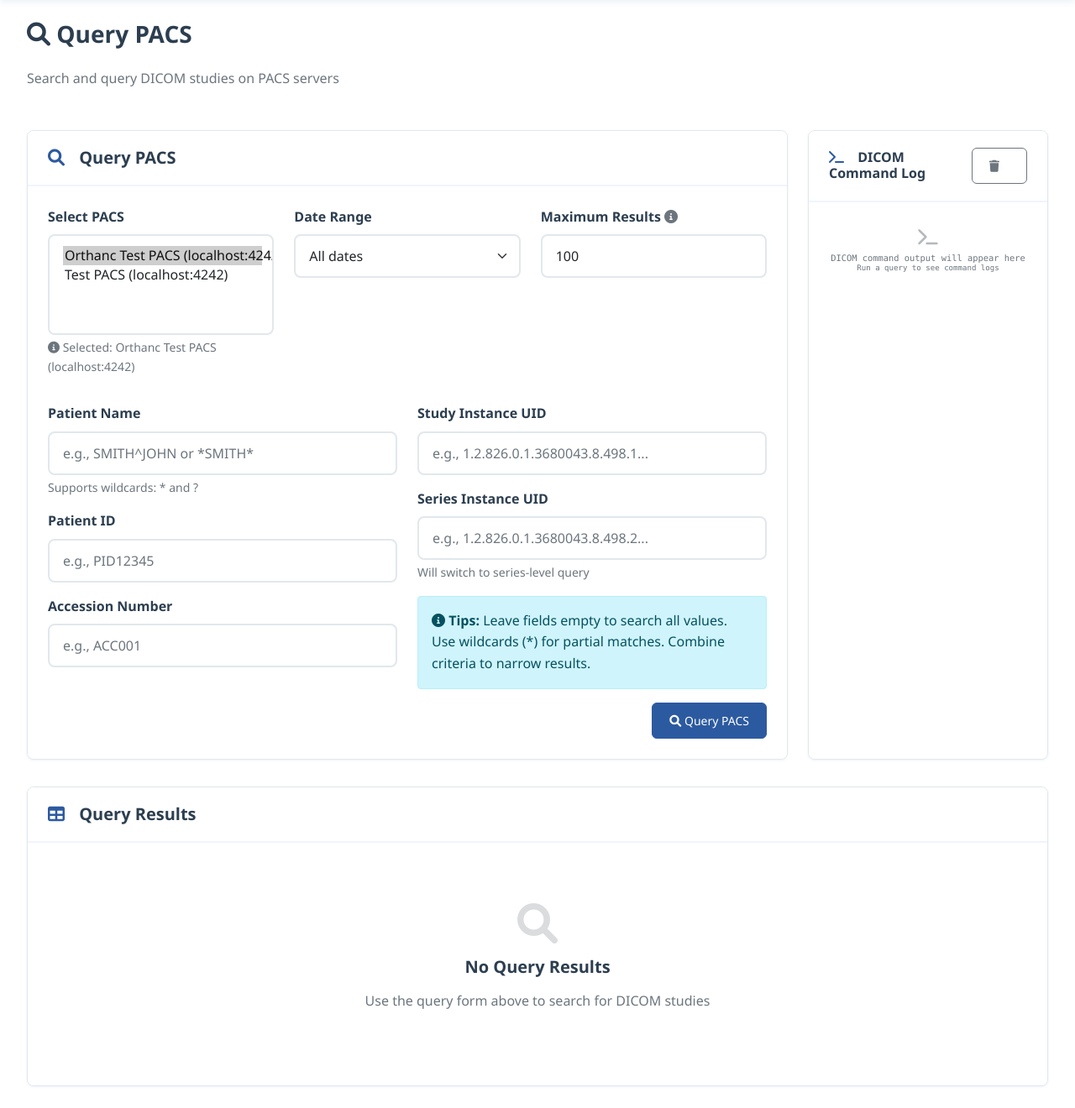
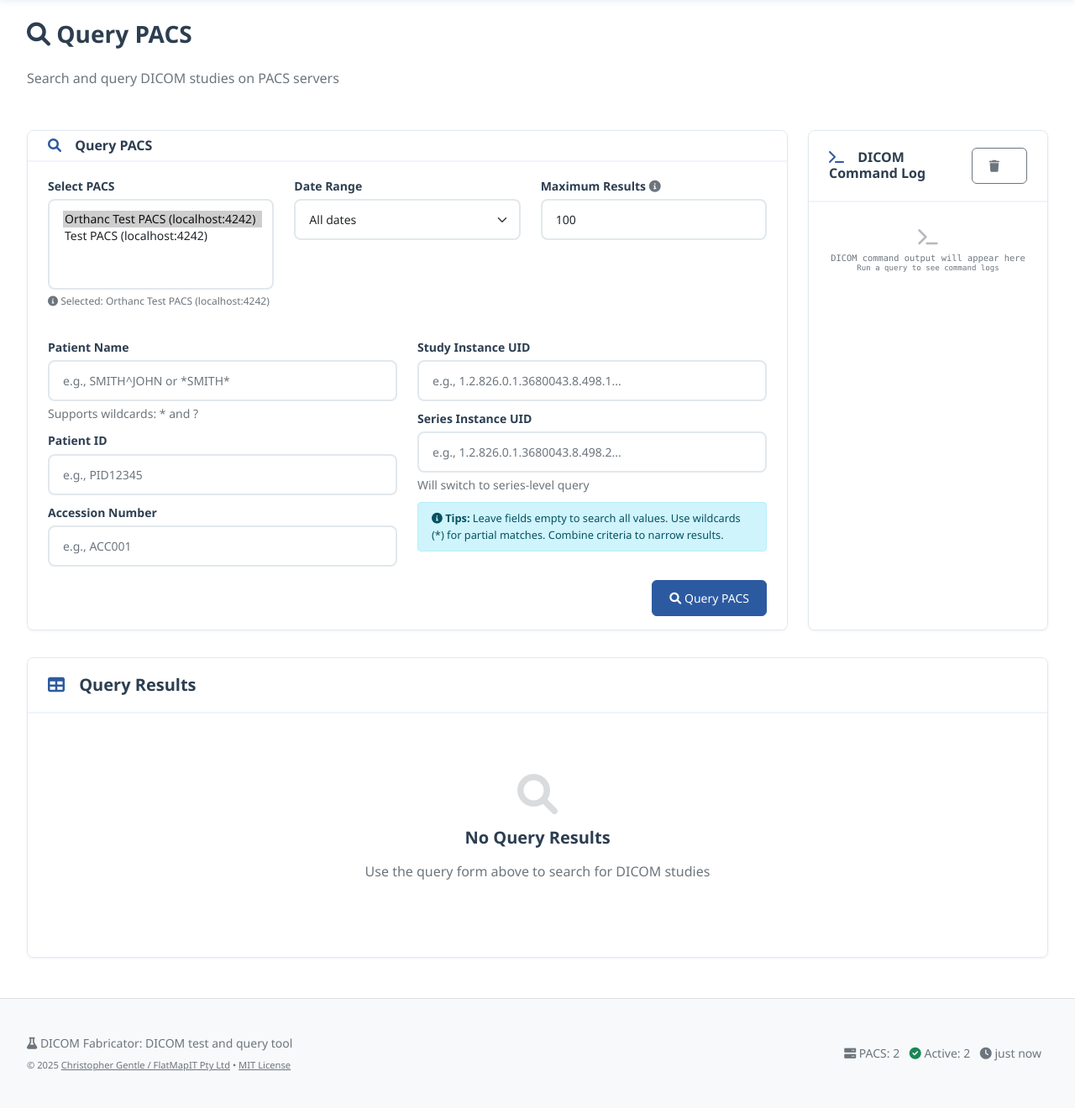
Before and after one commit to flatmapit/dicom-fabricator, a Flask app: page / in a window 1280 px wide. Shown: the part 149-1469 px from the top of the page at 84% size. After the commit the page ends 1425 px from the top, so only its background shows below. Run offline with Flask 3, Linux system fonts and the light colour scheme; some libraries are stand-ins or nearby versions.

Commit message:
ui: Make PACS query area compact and remove density options
- Reduce PACS column width from 45px to 15px (much more compact)
- Remove density control buttons and always use compact styling
- Make query form area compact:
  * Reduce card header padding and use h6 instead of h5
  * Reduce card body padding
  * Use form-control-sm and form-select-sm for smaller inputs
  * Use small labels with reduced margins
  * Reduce spacing between form elements (mb-3 to mb-2)
  * Make tips alert smaller with reduced padding
  * Use btn-sm for query button instead of btn-lg
- Apply compact table styling by default:
  * 0.8rem font size for table
  * Reduced padding for table cells
  * Smaller badges and buttons
  * Simplified CSS without density options
- Remove all density control functions and localStorage preferences

The entire PACS query interface is now consistently compact and efficient.

```diff
--- a/templates/query_pacs.html
+++ b/templates/query_pacs.html
@@ -11,27 +11,27 @@
 </div>
 
 <!-- Query Form -->
-<div class="row mb-4">
+<div class="row mb-3">
     <div class="col-xl-9">
         <div class="card">
-            <div class="card-header">
-                <h5 class="mb-0"><i class="fas fa-search"></i> Query PACS</h5>
+            <div class="card-header py-2">
+                <h6 class="mb-0"><i class="fas fa-search"></i> Query PACS</h6>
             </div>
-            <div class="card-body">
+            <div class="card-body py-3">
                 <form id="pacsQueryForm">
-                    <div class="row mb-3">
+                    <div class="row mb-2">
                         <div class="col-md-4">
-                            <label for="queryPacsSelect" class="form-label">Select PACS</label>
-                            <select id="queryPacsSelect" class="form-select" multiple>
+                            <label for="queryPacsSelect" class="form-label small mb-1">Select PACS</label>
+                            <select id="queryPacsSelect" class="form-select form-select-sm" multiple>
                                 <option value="">Loading...</option>
                             </select>
-                            <div id="selectedPacsHint" class="form-text mt-1" style="display: none;">
+                            <div id="selectedPacsHint" class="form-text mt-1" style="display: none; font-size: 0.75rem;">
                                 <i class="fas fa-info-circle"></i> <span id="selectedPacsText"></span>
                             </div>
                         </div>
                         <div class="col-md-4">
-                            <label for="daysAgo" class="form-label">Date Range</label>
-                            <select id="daysAgo" class="form-select">
+                            <label for="daysAgo" class="form-label small mb-1">Date Range</label>
+                            <select id="daysAgo" class="form-select form-select-sm">
                                 <option value="0">All dates</option>
                                 <option value="1">Last 1 day</option>
                                 <option value="7">Last 7 days</option>
@@ -41,54 +41,54 @@
                             </select>
                         </div>
                         <div class="col-md-4">
-                            <label for="maxResults" class="form-label">
+                            <label for="maxResults" class="form-label small mb-1">
                                 Maximum Results
                                 <i class="fas fa-info-circle text-muted" data-bs-toggle="tooltip"
                                    data-bs-placement="top"
                                    title="Uses DICOM C-CANCEL to limit results, but some PACS servers may return more results than requested due to network buffering, query optimization, or incomplete C-CANCEL support."></i>
                             </label>
-                            <input type="number" id="maxResults" class="form-control" value="100" min="1" max="1000"
+                            <input type="number" id="maxResults" class="form-control form-control-sm" value="100" min="1" max="1000"
                                    title="Approximate maximum number of studies to return (1-1000)">
                         </div>
                     </div>
 
                     <div class="row">
                         <div class="col-md-6">
-                            <div class="mb-3">
-                                <label for="patientNameQuery" class="form-label">Patient Name</label>
-                                <input type="text" class="form-control" id="patientNameQuery"
+                            <div class="mb-2">
+                                <label for="patientNameQuery" class="form-label small mb-1">Patient Name</label>
+                                <input type="text" class="form-control form-control-sm" id="patientNameQuery"
                                        placeholder="e.g., SMITH^JOHN or *SMITH*">
-                                <div class="form-text">Supports wildcards: * and ?</div>
+                                <div class="form-text small">Supports wildcards: * and ?</div>
                             </div>
 
-                            <div class="mb-3">
-                                <label for="patientIdQuery" class="form-label">Patient ID</label>
-                                <input type="text" class="form-control" id="patientIdQuery"
+                            <div class="mb-2">
+                                <label for="patientIdQuery" class="form-label small mb-1">Patient ID</label>
+                                <input type="text" class="form-control form-control-sm" id="patientIdQuery"
                                        placeholder="e.g., PID12345">
                             </div>
 
-                            <div class="mb-3">
-                                <label for="accessionQuery" class="form-label">Accession Number</label>
-                                <input type="text" class="form-control" id="accessionQuery"
+                            <div class="mb-2">
+                                <label for="accessionQuery" class="form-label small mb-1">Accession Number</label>
+                                <input type="text" class="form-control form-control-sm" id="accessionQuery"
                                        placeholder="e.g., ACC001">
                             </div>
                         </div>
 
                         <div class="col-md-6">
-                            <div class="mb-3">
-                                <label for="studyUidQuery" class="form-label">Study Instance UID</label>
-                                <input type="text" class="form-control" id="studyUidQuery"
+                            <div class="mb-2">
+                                <label for="studyUidQuery" class="form-label small mb-1">Study Instance UID</label>
+                                <input type="text" class="form-control form-control-sm" id="studyUidQuery"
                                        placeholder="e.g., 1.2.826.0.1.3680043.8.498.1...">
                             </div>
 
-                            <div class="mb-3">
-                                <label for="seriesUidQuery" class="form-label">Series Instance UID</label>
-                                <input type="text" class="form-control" id="seriesUidQuery"
+                            <div class="mb-2">
+                                <label for="seriesUidQuery" class="form-label small mb-1">Series Instance UID</label>
+                                <input type="text" class="form-control form-control-sm" id="seriesUidQuery"
                                        placeholder="e.g., 1.2.826.0.1.3680043.8.498.2...">
-                                <div class="form-text">Will switch to series-level query</div>
+                                <div class="form-text small">Will switch to series-level query</div>
                             </div>
 
-                            <div class="alert alert-info mb-0">
+                            <div class="alert alert-info mb-0 py-2" style="font-size: 0.8rem;">
                                 <i class="fas fa-info-circle"></i>
                                 <strong>Tips:</strong> Leave fields empty to search all values.
                                 Use wildcards (*) for partial matches. Combine criteria to narrow results.
@@ -96,9 +96,9 @@
                         </div>
                     </div>
 
-                    <div class="row mt-3">
+                    <div class="row mt-2">
                         <div class="col-12 text-end">
-                            <button type="submit" class="btn btn-primary btn-lg">
+                            <button type="submit" class="btn btn-primary btn-sm">
                                 <i class="fas fa-search"></i> Query PACS
                             </button>
                         </div>
@@ -629,7 +629,7 @@ function displayResults(results, queryInfo) {
     // Show export button
     exportBtn.style.display = 'inline-block';
 
-    // Create results summary with density controls
+    // Create results summary
     const maxResultsInfo = queryInfo.max_results_requested ?
         `<br><strong>Max Results:</strong> ${queryInfo.max_results_requested} (${results.length} returned)` : '';
 
@@ -638,30 +638,10 @@ function displayResults(results, queryInfo) {
 
     const summaryHtml = `
         <div class="alert alert-info mb-3">
-            <div class="d-flex justify-content-between align-items-start">
-                <div>
-                    <i class="fas fa-info-circle"></i>
-                    <strong>Query Results</strong><br>
-                    Found ${results.length} result(s)${maxResultsInfo}${pacsInfo}<br>
-                    <strong>Search Criteria:</strong> ${formatSearchCriteria(queryInfo.search_criteria)}
-                </div>
-                <div class="ms-3">
-                    <div class="btn-group btn-group-sm" role="group" aria-label="Table density">
-                        <button type="button" class="btn btn-outline-secondary" onclick="setTableDensity('compact')" title="Compact view">
-                            <i class="fas fa-compress-alt"></i> Compact
-                        </button>
-                        <button type="button" class="btn btn-outline-secondary active" onclick="setTableDensity('normal')" title="Normal view">
-                            <i class="fas fa-table"></i> Normal
-                        </button>
-                        <button type="button" class="btn btn-outline-secondary" onclick="setTableDensity('dense')" title="Dense view">
-                            <i class="fas fa-compress"></i> Dense
-                        </button>
-                        <button type="button" class="btn btn-outline-secondary" onclick="setTableDensity('ultra-dense')" title="Ultra dense view">
-                            <i class="fas fa-compress-arrows-alt"></i> Ultra
-                        </button>
-                    </div>
-                </div>
-            </div>
+            <i class="fas fa-info-circle"></i>
+            <strong>Query Results</strong><br>
+            Found ${results.length} result(s)${maxResultsInfo}${pacsInfo}<br>
+            <strong>Search Criteria:</strong> ${formatSearchCriteria(queryInfo.search_criteria)}
         </div>
     `;
 
@@ -672,7 +652,7 @@ function displayResults(results, queryInfo) {
     // Create table with resizable columns
     const tableHtml = `
         <div class="table-responsive">
-            <table class="table table-striped table-hover table-sm" id="resultsTable" style="table-layout: fixed; font-size: 0.85rem;">
+            <table class="table table-striped table-hover table-sm" id="resultsTable" style="table-layout: fixed; font-size: 0.8rem;">
                 <thead class="table-dark">
                     <tr>
                         ${pacsColumn}
@@ -693,7 +673,7 @@ function displayResults(results, queryInfo) {
                         <tr onclick="showStudyDetails(${index})" style="cursor: pointer;"
                             title="Click to view detailed study information" data-bs-toggle="tooltip">
                             ${hasMultiplePacs ? `
-                                <td style="width: 45px; min-width: 45px;">
+                                <td style="width: 15px; min-width: 15px;">
                                     <span class="text-muted" title="${result.pacs_name || 'Unknown PACS'}" style="overflow: hidden; text-overflow: ellipsis; white-space: nowrap; display: block;">
                                         ${result.pacs_short_name || result.pacs_name || '-'}
                                     </span>
@@ -737,8 +717,8 @@ function displayResults(results, queryInfo) {
 
     container.innerHTML = summaryHtml + tableHtml;
 
-    // Add density CSS styles
-    addDensityStyles();
+    // Add compact CSS styles
+    addCompactStyles();
 
     // Initialize tosijs for sorting and pagination
     if (window.tosijs) {
@@ -1247,120 +1227,32 @@ async function copyToClipboard(text, label, event) {
     }
 }
 
-// Table density control functions
-function addDensityStyles() {
-    if (!document.getElementById('density-styles')) {
+// Compact table styling function
+function addCompactStyles() {
+    if (!document.getElementById('compact-styles')) {
         const style = document.createElement('style');
-        style.id = 'density-styles';
+        style.id = 'compact-styles';
         style.textContent = `
-            /* Compact density */
-            .table-density-compact {
-                font-size: 0.8rem !important;
-            }
-            .table-density-compact .table {
+            /* Compact table styling */
+            #queryResults .table {
                 margin-bottom: 0.5rem;
             }
-            .table-density-compact .table td,
-            .table-density-compact .table th {
+            #queryResults .table td,
+            #queryResults .table th {
                 padding: 0.3rem 0.5rem;
                 vertical-align: middle;
             }
-            .table-density-compact .badge {
+            #queryResults .badge {
                 font-size: 0.65rem;
                 padding: 0.2rem 0.4rem;
             }
-            .table-density-compact .btn-sm {
+            #queryResults .btn-sm {
                 padding: 0.1rem 0.3rem;
                 font-size: 0.65rem;
-            }
-
-            /* Dense density */
-            .table-density-dense {
-                font-size: 0.75rem !important;
-            }
-            .table-density-dense .table {
-                margin-bottom: 0.3rem;
-            }
-            .table-density-dense .table td,
-            .table-density-dense .table th {
-                padding: 0.2rem 0.4rem;
-                vertical-align: middle;
-            }
-            .table-density-dense .badge {
-                font-size: 0.6rem;
-                padding: 0.15rem 0.3rem;
-            }
-            .table-density-dense .btn-sm {
-                padding: 0.05rem 0.25rem;
-                font-size: 0.6rem;
-            }
-
-            /* Ultra dense density */
-            .table-density-ultra-dense {
-                font-size: 0.7rem !important;
-            }
-            .table-density-ultra-dense .table {
-                margin-bottom: 0.2rem;
-            }
-            .table-density-ultra-dense .table td,
-            .table-density-ultra-dense .table th {
-                padding: 0.15rem 0.3rem;
-                vertical-align: middle;
-                line-height: 1.1;
-            }
-            .table-density-ultra-dense .badge {
-                font-size: 0.55rem;
-                padding: 0.1rem 0.25rem;
-            }
-            .table-density-ultra-dense .btn-sm {
-                padding: 0.05rem 0.2rem;
-                font-size: 0.55rem;
-            }
-            .table-density-ultra-dense .table-responsive {
-                max-height: 70vh;
-                overflow-y: auto;
             }
         `;
         document.head.appendChild(style);
     }
 }
-
-function setTableDensity(density) {
-    const container = document.getElementById('queryResults');
-    const table = container.querySelector('#resultsTable');
-
-    // Remove all density classes
-    container.classList.remove('table-density-compact', 'table-density-dense', 'table-density-ultra-dense');
-
-    // Add selected density class
-    if (density !== 'normal') {
-        container.classList.add(`table-density-${density}`);
-    }
-
-    // Update button states
-    const buttons = container.querySelectorAll('.btn-group .btn');
-    buttons.forEach(btn => {
-        btn.classList.remove('active');
-        if (btn.onclick.toString().includes(density)) {
-            btn.classList.add('active');
-        }
-    });
-
-    // Store preference
-    localStorage.setItem('table-density-preference', density);
-
-    // Add log entry
-    addLogEntry('info', `Switched to ${density} table density`);
-}
-
-// Load density preference on page load
-document.addEventListener('DOMContentLoaded', function() {
-    const savedDensity = localStorage.getItem('table-density-preference');
-    if (savedDensity && savedDensity !== 'normal') {
-        setTimeout(() => {
-            setTableDensity(savedDensity);
-        }, 100);
-    }
-});
 </script>
 {% endblock %}
```
